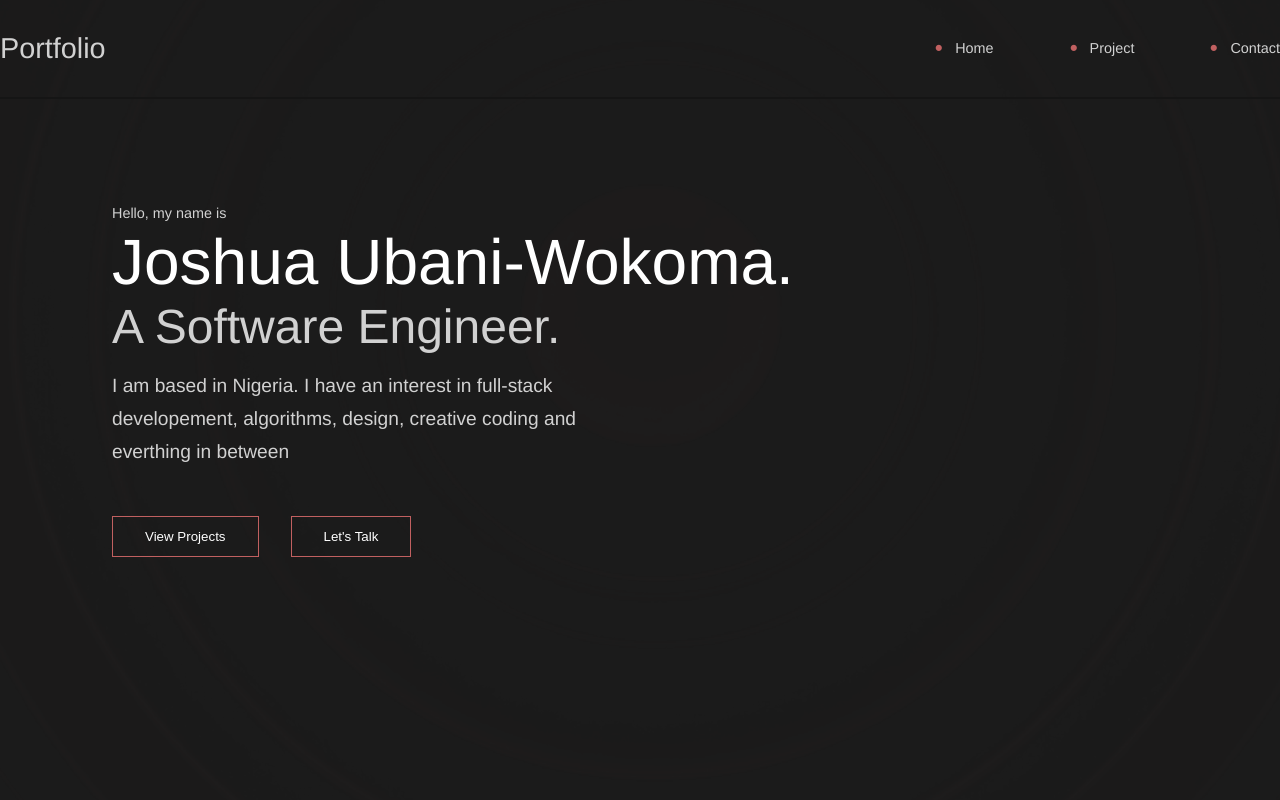
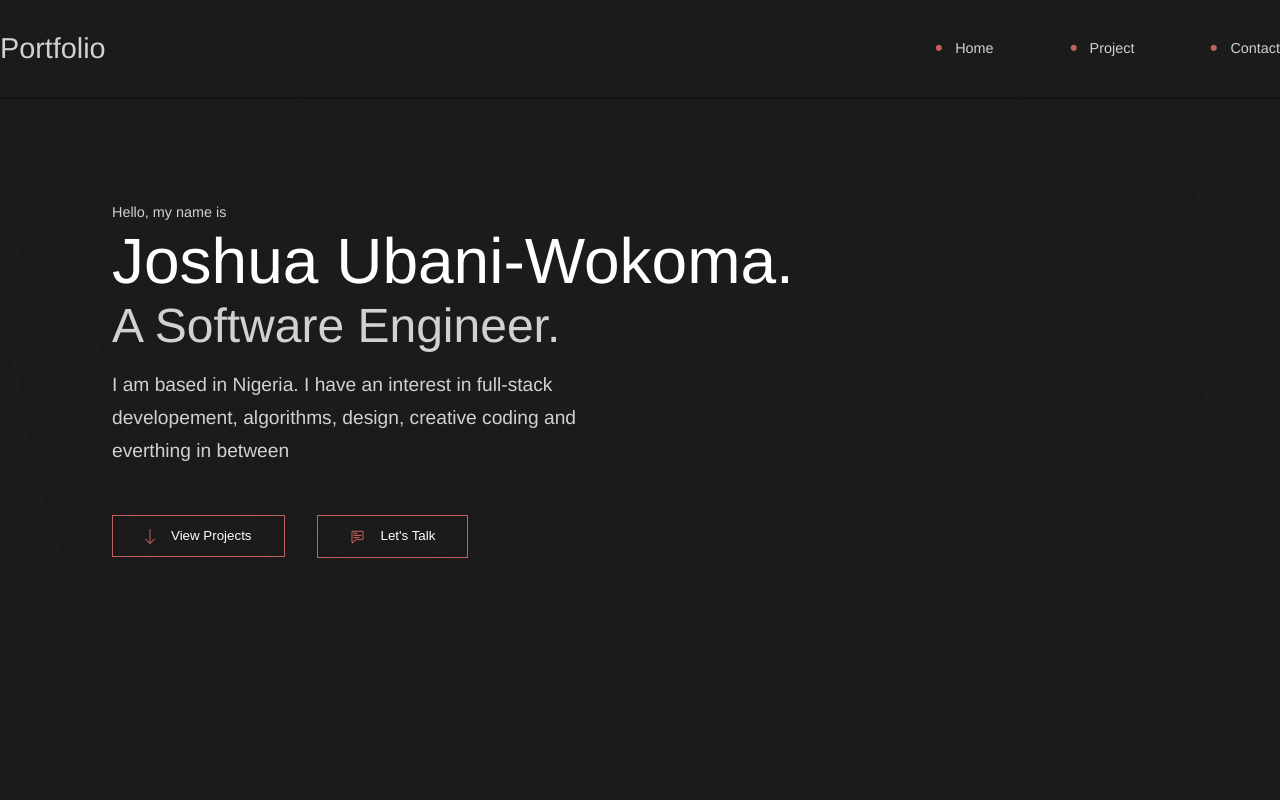
Before and after one commit to JuszJo/Portfolio, a React (Vite) app: page / in a window 1280 px wide. Shown: the top 800 px of the page. Built offline with nearby package versions, Linux system fonts and the light colour scheme.

Commit message:
add icons to hero section

```diff
--- a/src/components/Hero.jsx
+++ b/src/components/Hero.jsx
@@ -1,5 +1,8 @@
 import Navbar from "./Navbar";
 import "../styles/Hero.css";
+
+import arrow from "../assets/arrow.png";
+import message from "../assets/message.png";
 
 export default function Hero() {
     return(
@@ -15,8 +18,8 @@ export default function Hero() {
                             <p id="interest-p">I am based in Nigeria. I have an interest in full-stack developement, algorithms, design, creative coding and everthing in between</p>
                         </div>
                         <div id="hero-cta-div">
-                            <button id="project-cta">View Projects</button>
-                            <button id="talk-cta">Let's Talk</button>
+                            <button id="project-cta"><img id="arrow" src={arrow} />View Projects</button>
+                            <button id="talk-cta"><img src={message} id="message-icon" />Let's Talk</button>
                         </div>
                     </div>
                 </div>
--- a/src/styles/Hero.css
+++ b/src/styles/Hero.css
@@ -35,6 +35,16 @@ h1 {
     margin-top: 3rem;
 }
 
+#arrow {
+    margin-right: 1rem;
+    vertical-align: middle;
+}
+
+#message-icon {
+    margin-right: 1rem;
+    vertical-align: middle;
+}
+
 #project-cta {
     padding: 0.75rem 2rem;
 }
```
